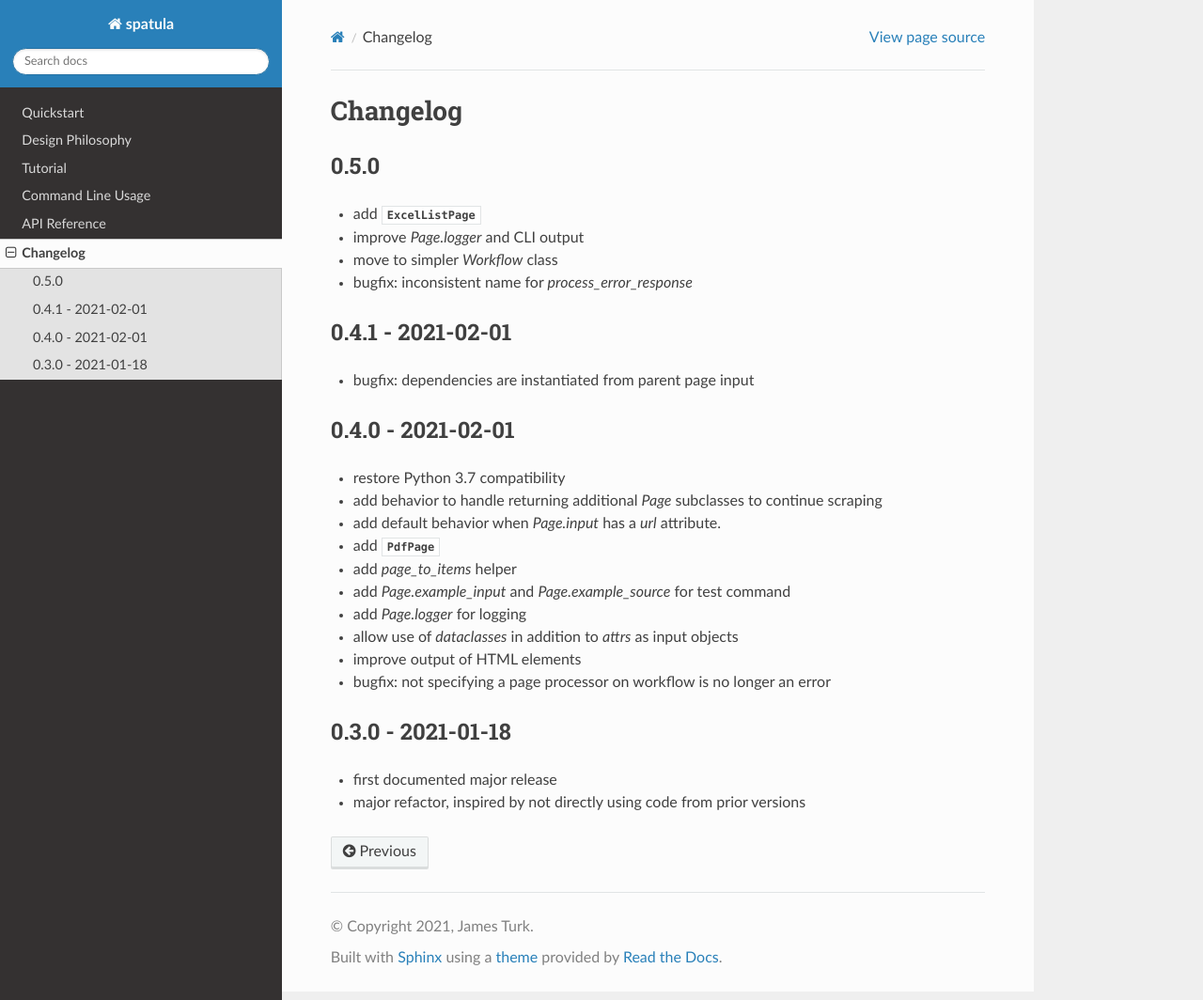
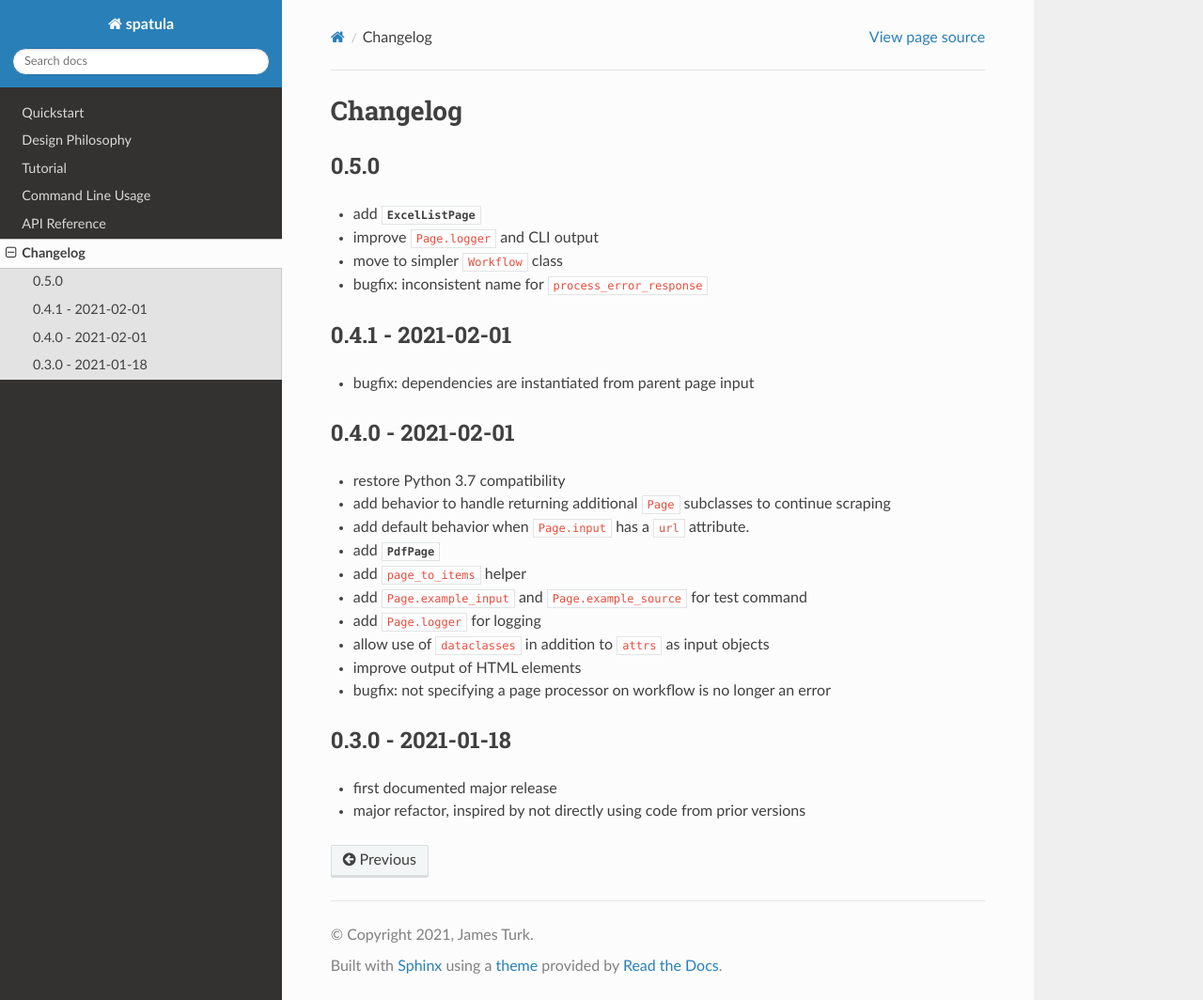
Before and after one commit to jamesturk/spatula, a Sphinx documentation site: the page built from docs/changelog.rst, in a window 1280 px wide and 1064 px high. Shown: the whole window at 94% size. Built offline with Sphinx 7.4.7 and the Read the Docs theme 2.0.0, drawn with Linux system fonts in a browser that asks for light colours.

```diff
--- a/docs/changelog.rst
+++ b/docs/changelog.rst
@@ -5,9 +5,9 @@ Changelog
 ------------------
 
 * add :py:class:`ExcelListPage`
-* improve `Page.logger` and CLI output
-* move to simpler `Workflow` class
-* bugfix: inconsistent name for `process_error_response`
+* improve ``Page.logger`` and CLI output
+* move to simpler ``Workflow`` class
+* bugfix: inconsistent name for ``process_error_response``
 
 
 0.4.1 - 2021-02-01
@@ -19,14 +19,14 @@ Changelog
 ------------------
 
 * restore Python 3.7 compatibility
-* add behavior to handle returning additional `Page` subclasses to continue
+* add behavior to handle returning additional ``Page`` subclasses to continue
   scraping
-* add default behavior when `Page.input` has a `url` attribute.
+* add default behavior when ``Page.input`` has a ``url`` attribute.
 * add :py:class:`PdfPage`
-* add `page_to_items` helper
-* add `Page.example_input` and `Page.example_source` for test command
-* add `Page.logger` for logging
-* allow use of `dataclasses` in addition to `attrs` as input objects
+* add ``page_to_items`` helper
+* add ``Page.example_input`` and ``Page.example_source`` for test command
+* add ``Page.logger`` for logging
+* allow use of ``dataclasses`` in addition to ``attrs`` as input objects
 * improve output of HTML elements
 * bugfix: not specifying a page processor on workflow is no longer an error
 
```
Also changed, not shown: 2 other files.
